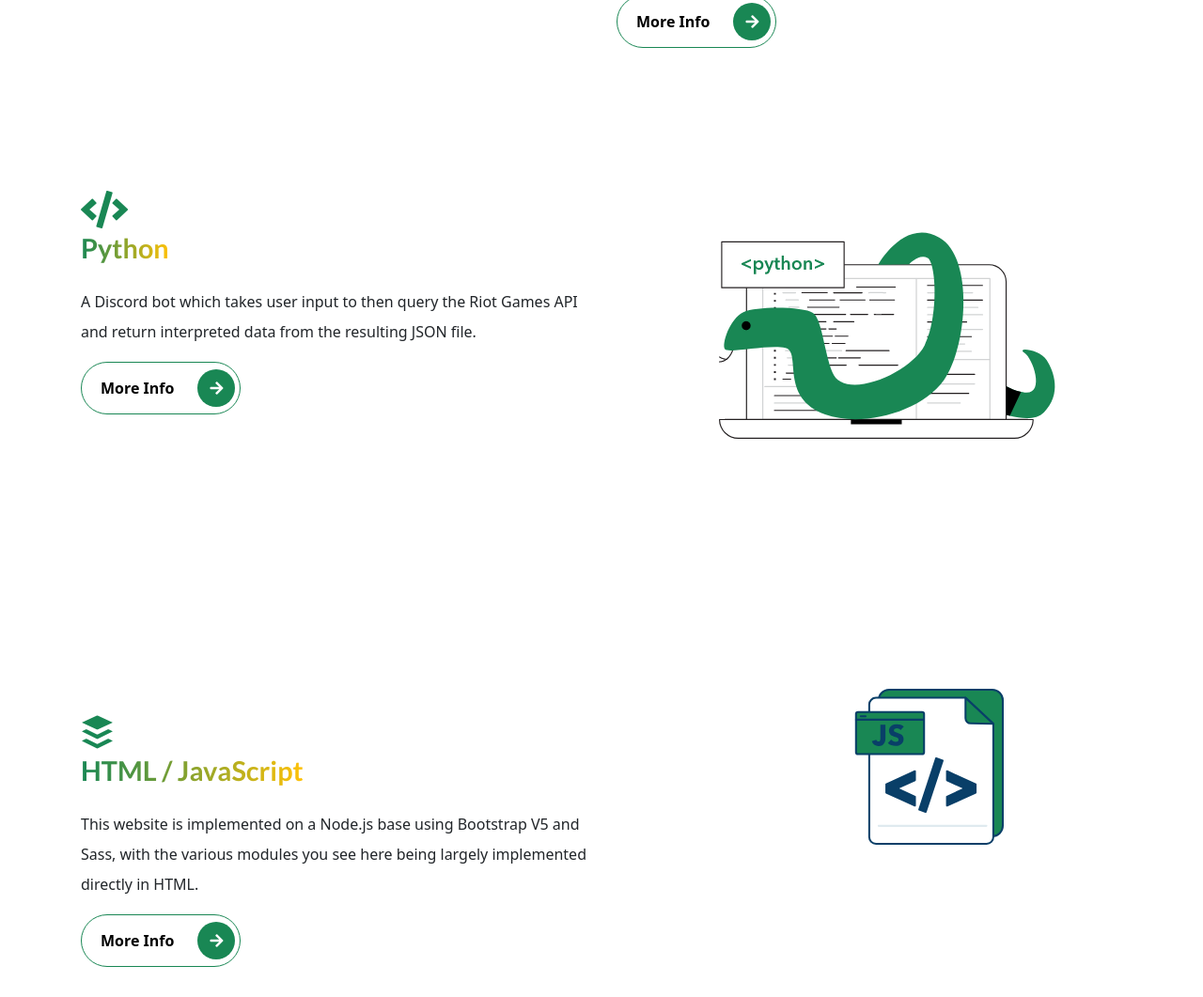
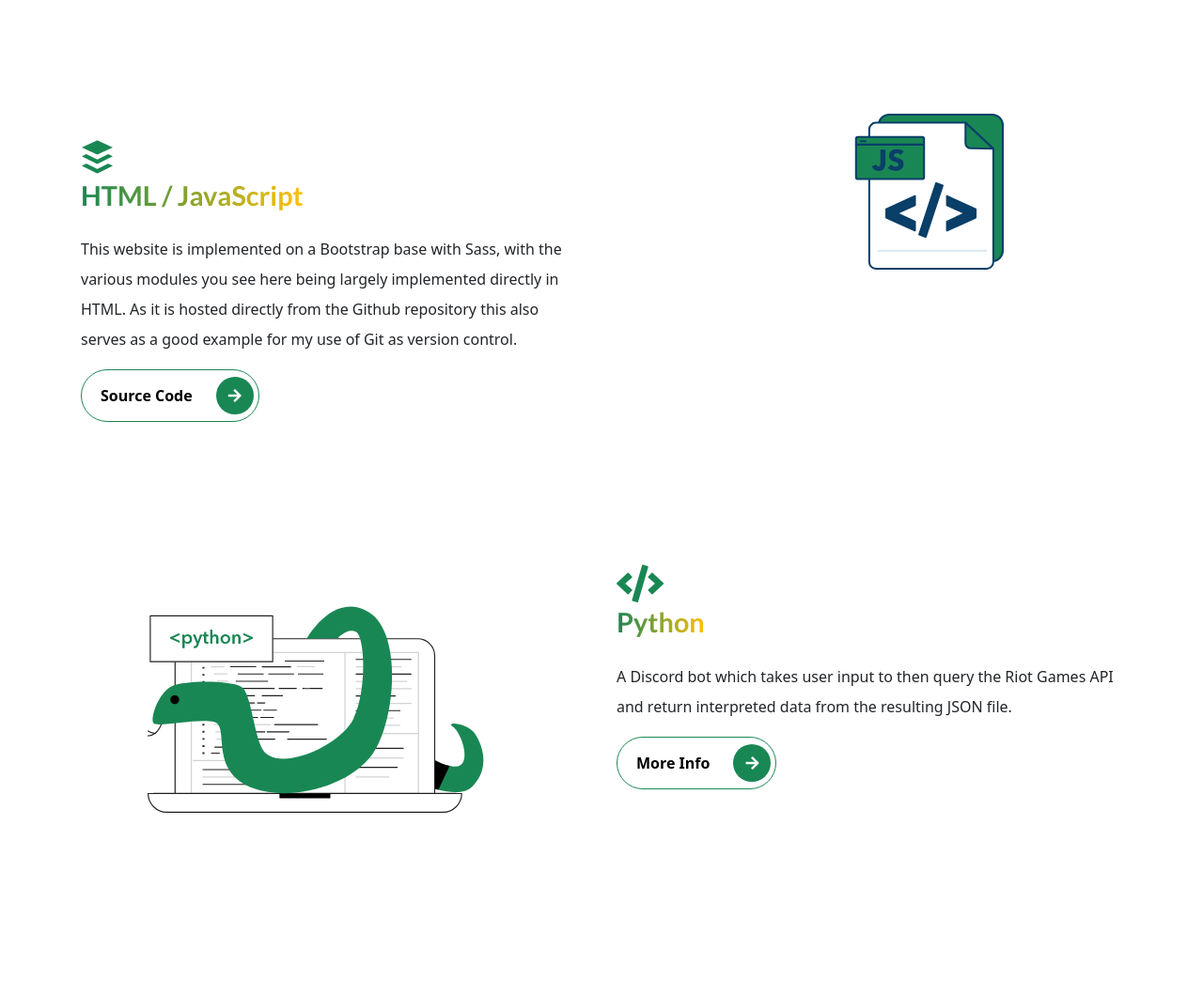
Before and after one commit to njensen-git/PersonalSite, a website: page index.html in a window 1280 px wide. Shown: the part 1436-2497 px from the top of the page at 94% size. After the commit the page ends 2473 px from the top, so only its background shows below. Drawn offline with Linux system fonts and the light colour scheme.

Commit message:
email functionality added to navbar button, general functionality for other buttons. CSS adjustments to text.

```diff
--- a/index.html
+++ b/index.html
@@ -32,18 +32,20 @@
               <li class="nav-item">
                 <a class="nav-link" href="#">Portfolio</a>
               </li>
-              <li class="nav-item">
+              <!--<li class="nav-item">
                 <a class="nav-link" href="sections/_resume.scss">Resume</a>
               </li>
               <li class="nav-item">
                 <a class="nav-link" href="#">Contact</a>
-              </li>
+              </li> -->
             </ul>
-            <button type="button" class="rounded-pill btn-rounded" onclick="copyMe()">jensenn93@gmail.com
-                <span>
-                    <i class="far fa-envelope"></i>
-                </span>
+            <!-- Button for quick email -->
+            <a href="mailto:jensenn93@gmail.com">
+            <button type="button" class="rounded-pill btn-rounded">jensenn93@gmail.com
+              <i class="far fa-envelope"></i>
             </button>
+          </a>
+
           </div>
         </div>
       </nav>
@@ -57,30 +59,17 @@
         <span class="display-2--intro">Hello, I'm Nolan!</span>
         <span class="display-2--description lh-base">This is a portfolio of projects I've made, including this website built with Bootstrap V5.</span>
       </h1>
-      <button type="button" class="rounded-pill btn-rounded">Contact Me
+      <!-- <button type="button" class="rounded-pill btn-rounded">Contact Me
         <span>
             <i class="fas fa-arrow-right"></i>
         </span>
-    </button>
+    </button> -->
     </div>
-    <!--start of video content  -->
-      <!-- <div class="col-md-6 intros text-end">
-      <div class="video-box">
-        <img src="images/art/3D Model_Two Color.png" alt="video illustration" class="img-fluid">
-        <a href="#" class="glightbox position-absolute top-50 start-50 translate-middle">
-          <span>
-            <i class="fas fa-play-circle"></i>
-          </span>
-          <span class="border-animation border-animation--border-1"></span>
-          <span class="border-animation border-animation--border-2"></span>
-        </a>
-      </div>
-      </div> -->
     </div>
   </div>
   <svg xmlns="http://www.w3.org/2000/svg" viewBox="0 0 1440 320"><path fill="#ffffff" fill-opacity="1" d="M0,192L60,202.7C120,213,240,235,360,218.7C480,203,600,149,720,117.3C840,85,960,75,1080,106.7C1200,139,1320,213,1380,250.7L1440,288L1440,320L1380,320C1320,320,1200,320,1080,320C960,320,840,320,720,320C600,320,480,320,360,320C240,320,120,320,60,320L0,320Z"></path></svg>
 </section>
-<!-- section 4: services -->
+<!-- section 4: Skills -->
 <section id="services" class="services">
   <div class="container">
     <div class="row text-center">
@@ -128,7 +117,7 @@
         <p class="lh-lg">
           Java is my preferred language. As an example, here is a project I completed as a final project for an algorithms course: a Vertex Cover algorithm which implements a reasonably efficient solution to the NP-Complete vertex cover problem. The Vertex Cover problem is finding the minimum subset of vertices for a graph which form a "cover" where all nodes on the graph structure contain an edge which connects them to a node within the cover.
         </p>
-          <button type="button" class="rounded-pill btn-rounded border-primary">More Info
+          <button type="button" class="rounded-pill btn-rounded border-primary" onclick="location.href='https://github.com/njensen-git/VertexCover'">More Info
             <span>
                 <i class="fas fa-arrow-right"></i>
             </span>
@@ -136,29 +125,7 @@
         </div>
       </col-lg-6>
 
-    <!-- start of Python content -->
-    <div class="row">
-      <col-lg-6 class="col-md-6 col-sm-12 col-xs-12 services mt-4">
-        <div class="services__content">
-          <div class="icon d-block fas fa-code"></div>
-          <h3 class="display-3--title mt-1">Python</h3>
-        </div>
-        <p class="lh-lg">
-          A Discord bot which takes user input to then query the Riot Games API and return interpreted data from the resulting JSON file.
-          </p>
-          <button type="button" class="rounded-pill btn-rounded border-primary">More Info
-            <span>
-                <i class="fas fa-arrow-right"></i>
-            </span>
-        </button>
-      </col-lg-6>
-      <col-lg-6 class="col-md-6 col-sm-12 col-xs-12 services mt-4 text-end">
-        <div class="services__pic">
-          <img src="../images/services/python.png" alt="programming illustration" class="img-fluid">
-        </div>
-      </col-lg-6>
 
-    </div>
 
     <!-- HTML content -->
     <div class="row">
@@ -168,9 +135,9 @@
           <h3 class="display-3--title mt-1">HTML / JavaScript</h3>
         </div>
         <p class="lh-lg">
-          This website is implemented on a Node.js base using Bootstrap V5 and Sass, with the various modules you see here being largely implemented directly in HTML.
+          This website is implemented on a Bootstrap base with Sass, with the various modules you see here being largely implemented directly in HTML. As it is hosted directly from the Github repository this also serves as a good example for my use of Git as version control.
           </p>
-          <button type="button" class="rounded-pill btn-rounded border-primary">More Info
+          <button type="button" class="rounded-pill btn-rounded border-primary" onclick="location.href='https://github.com/njensen-git/njensen-git.github.io'">Source Code
             <span>
                 <i class="fas fa-arrow-right"></i>
             </span>
@@ -181,9 +148,36 @@
         <img src="/scss/images/Javascript_Outline.svg" alt="javascript illustration" class="img-fluid">
       </div>
       </col-lg-6>
+    </div>
 
-    </div>
+  <!-- start of Python content -->
+  <div class="row">
+    <col-lg-6 class="col-md-6 col-sm-12 col-xs-12 services mt-4 ">
+      <div class="services__pic">
+        <img src="../images/services/python.png" alt="programming illustration" class="img-fluid">
+      </div>
+    </col-lg-6>
+    <col-lg-6 class="col-md-6 col-sm-12 col-xs-12 services mt-4 text-start">
+      <div class="services__content">
+        <div class="icon d-block fas fa-code"></div>
+        <h3 class="display-3--title mt-1">Python</h3>
+      </div>
+      <p class="lh-lg">
+        A Discord bot which takes user input to then query the Riot Games API and return interpreted data from the resulting JSON file.
+        </p>
+        <button type="button" class="rounded-pill btn-rounded border-primary" onclick="location.href='https://github.com/njensen-git/DiscordBot'">More Info
+          <span>
+            <!-- <script>
+              function openPython(){
+                open(github.com/njensen-git/DiscordBot);
+              }
+            </script> -->
+              <i class="fas fa-arrow-right"></i>
+          </span>
+      </button>
+    </col-lg-6>
   </div>
+</div>
 </section>
 
 
--- a/scss/components/_buttons.scss
+++ b/scss/components/_buttons.scss
@@ -2,6 +2,42 @@
 @use '../components/mixins' as *;
 
 .btn-rounded {
+    @include media-breakpoint-down(sm) {
+        display: none;
+    }
+    position: relative;
+    padding: 0.93375rem 4.375rem 0.9375rem 1.25rem;
+    font-weight: 600;
+    margin: 0;
+    border: 0.1rem solid rgba($white, 0.6);
+    background-color: $white;
+    text-align: center;
+
+    span {
+        position: absolute;
+        background-color: $primary;
+        width: 2.5rem;
+        height: 2.5rem;
+        top: 50%;
+        right: 5px;
+        transform: translateY(-50%);
+        border-radius: 50%;
+
+i {
+    color: $white;
+    font-size: 1rem;
+    line-height: 2.5rem;
+}
+    }
+    &:hover {
+        @include gradient;
+        color: $white;
+        span {
+            background-color: rgba($black, 0.6);
+        }
+    }
+}
+.btn-email {
     @include media-breakpoint-down(sm) {
         display: none;
     }
```
